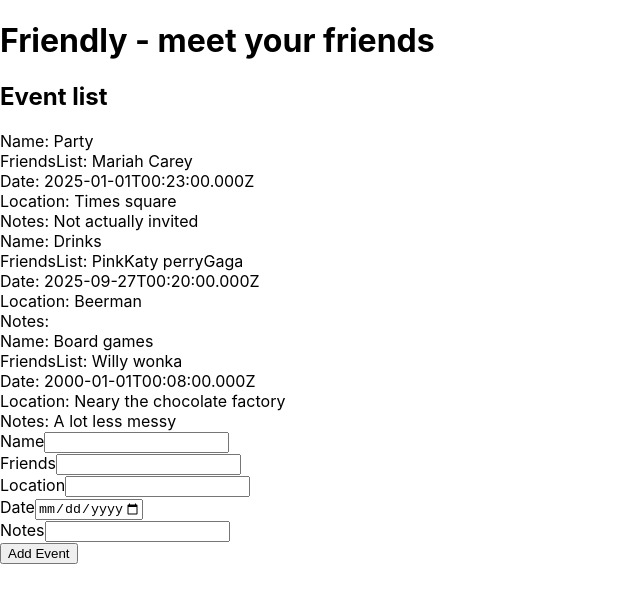
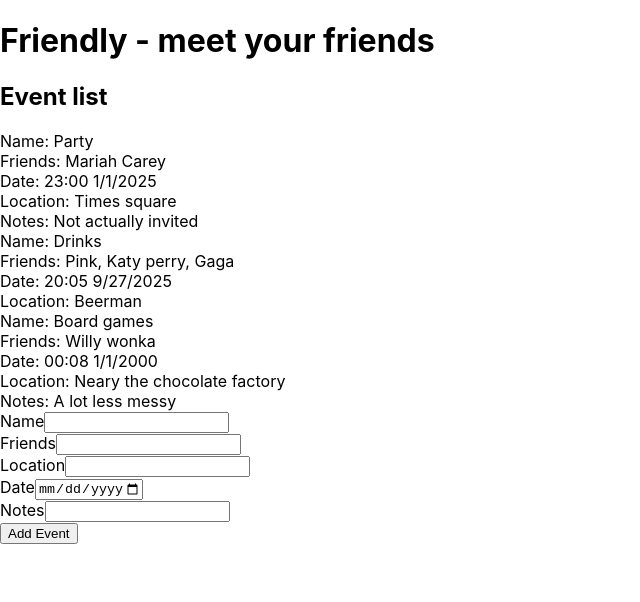
Before and after one commit to guyna25/Friendly, a React (Create React App) app in the folder react-client/: page / in a window 1280 px wide. Shown: the top 602 px of the page, without its empty margins (0-640 px from the left). Built offline with nearby package versions, Linux system fonts and the light colour scheme.

Commit message:
Logical update to eventItem

```diff
--- a/react-client/src/App.tsx
+++ b/react-client/src/App.tsx
@@ -11,13 +11,13 @@ function App() {
     {"eventTitle": "Party",
     "friendNames": ["Mariah Carey"],
     "location": "Times square",
-    "date": new Date("2025-01-01T00:23:00.000+00:00"),
+    "date": new Date("2025-01-01T23:00:00.000+00:00"),
     "notes": "Not actually invited"
       },
       {"eventTitle": "Drinks",
     "friendNames": ["Pink", "Katy perry", "Gaga"],
     "location": "Beerman",
-    "date": new Date("2025-09-27T00:20:00.000+00:00"),
+    "date": new Date("2025-09-27T20:05:00.000+00:00"),
     "notes": undefined
       },
       {"eventTitle": "Board games",
--- a/react-client/src/components/Events/EventsItem.tsx
+++ b/react-client/src/components/Events/EventsItem.tsx
@@ -1,14 +1,16 @@
 import React from 'react';
 import EventType from './EventType';
+import {get_full_day_hour} from '../../utils/Utils';
 
 const EventItem: React.FC<EventType> = (props) => {
-    return (<div>
+    return (<>
         <div>Name: {props.eventTitle}</div>
-        <div>FriendsList: {props.friendNames}</div>
-        <div>Date: {props.date.toISOString()}</div>
+        <div>Friends: {props.friendNames.join(", ")}</div>
+        <div>Date: {`${get_full_day_hour(props.date)} ${props.date.toLocaleDateString()}`}</div>
         <div>Location: {props.location}</div>
-        <div>Notes: {props.notes}</div>
-    </div>);
+        {props.notes !== "" && <div>Notes: {props.notes}</div>}
+    </>
+    );
 }
 
 export default EventItem;
--- /dev/null
+++ b/react-client/src/utils/Utils.tsx
@@ -0,0 +1,28 @@
+export function padNumToString(num: number) : string {
+    if (num > 9) {
+        return String(num);
+    }
+    return '0' + String(num);
+}
+
+export function get_date_with_month(date: Date) : string {
+    if (date === undefined) {
+        throw RangeError();
+    }
+
+    const date_num = String(date.getDate());
+    const month_num = String(1 + date.getMonth());
+
+    return `${date_num}/${month_num}`;
+}
+
+export function get_full_day_hour(date: Date) : string {
+    if (date === undefined) {
+        throw RangeError();
+    }
+
+    const hours_num = padNumToString(date.getUTCHours());
+    const minutes_num = padNumToString(date.getMinutes());
+
+    return `${hours_num}:${minutes_num}`;
+}
```
